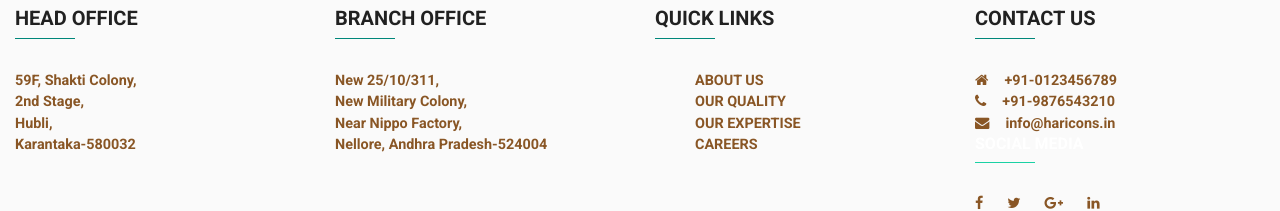
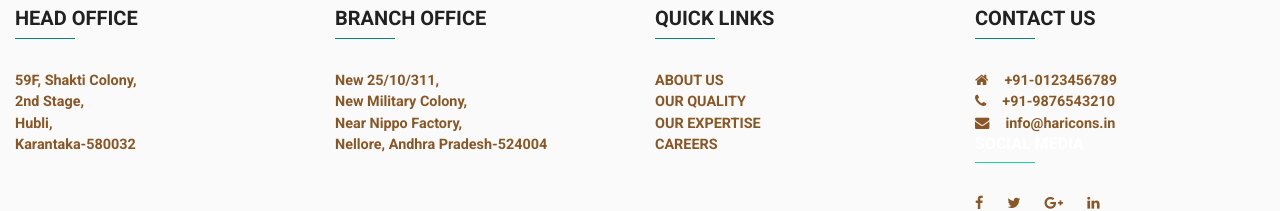
Before and after one commit to rteja91/haricons, a React (Create React App) app: page / in a window 1280 px wide. Shown: the part 642-853 px from the top of the page. Built offline with nearby package versions, Linux system fonts and the light colour scheme.

Commit message:
quicklinks

```diff
--- a/src/Common/Footer/Footer.js
+++ b/src/Common/Footer/Footer.js
@@ -35,7 +35,7 @@ const FooterPage = props => {
 
                         <h5 className="title text-dark text-uppercase font-weight-bold mt-3 pt-2">Quick links</h5>
                         <hr className="teal orange-3 mb-4 mt-0 d-inline-block mx-auto" style={{ "width": "60px" }} />
-                        <ul >
+                        <ul style={{ paddingLeft: "0" }} >
                             <li className="list-unstyled">
                                 <a href="/about" className="footer-color text-uppercase font-weight-bold">About us</a>
                             </li>
```
